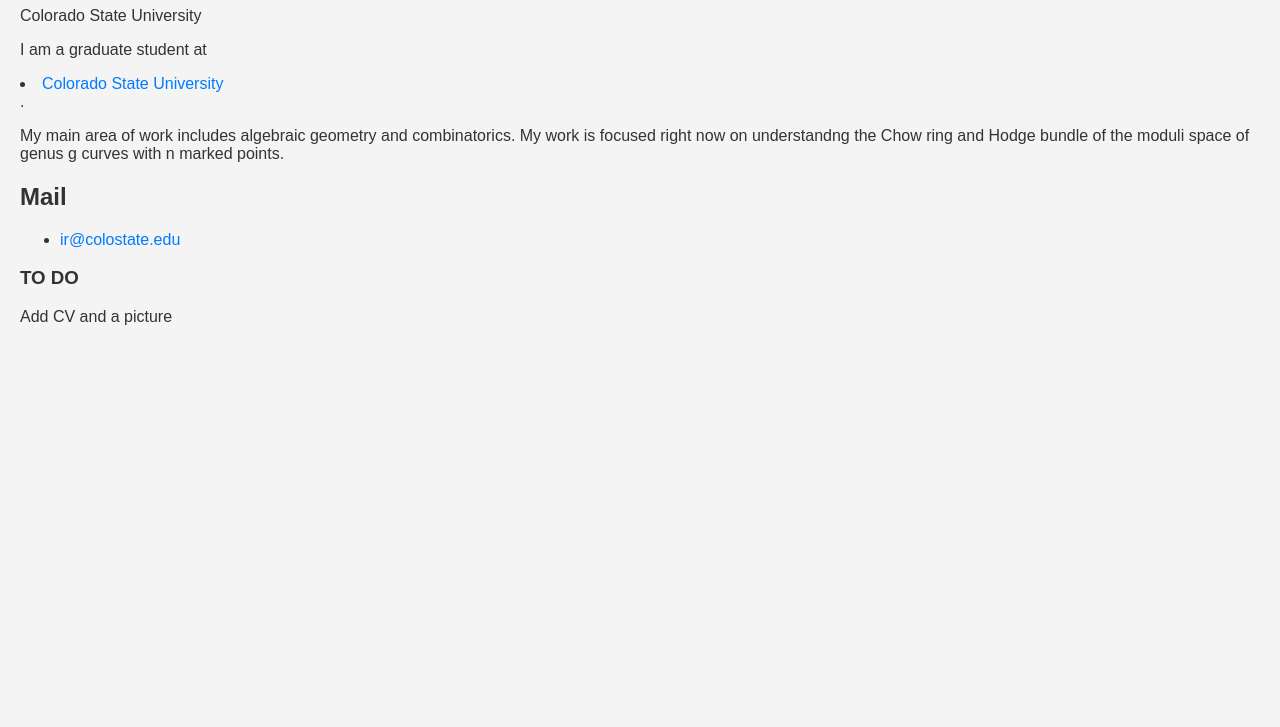
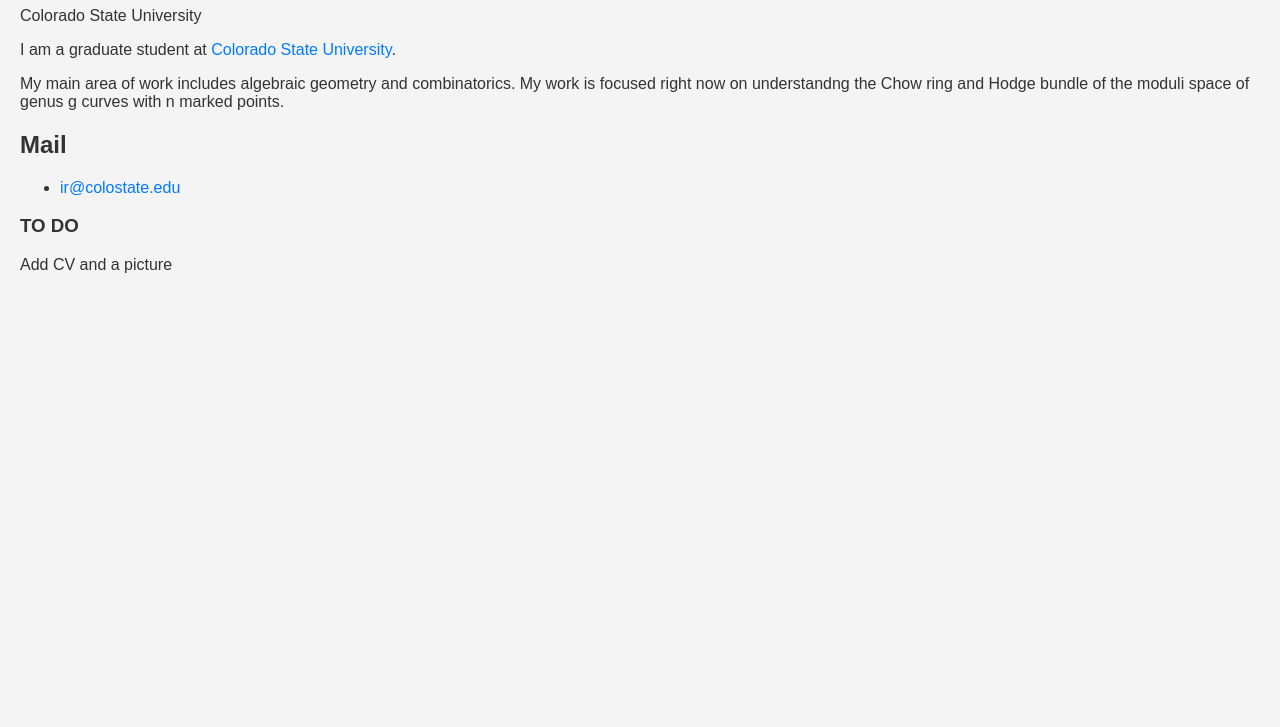
Before and after one commit to irojasr/irojasr.github.io, a plain HTML site: page index.html in a window 1280 px wide. Shown: the part 73-800 px from the top of the page. Drawn offline with Linux system fonts and the light colour scheme.

Commit message:
FixedColostateLink

```diff
--- a/index.html
+++ b/index.html
@@ -34,7 +34,7 @@
 <h1>Ignacio Rojas</h1>
 <p>Colorado State University</p>
 
-<p>I am a graduate student at <li><a href="math.colostate.edu">Colorado State University</a></li>.</p>
+<p>I am a graduate student at <a href="https://math.colostate.edu">Colorado State University</a>.</p>
 <p>My main area of work includes algebraic geometry and combinatorics. My work is focused right now on understandng the Chow ring and Hodge bundle of the moduli space of genus g curves with n marked points.<p>
 
 <h2>Mail</h2>
```
